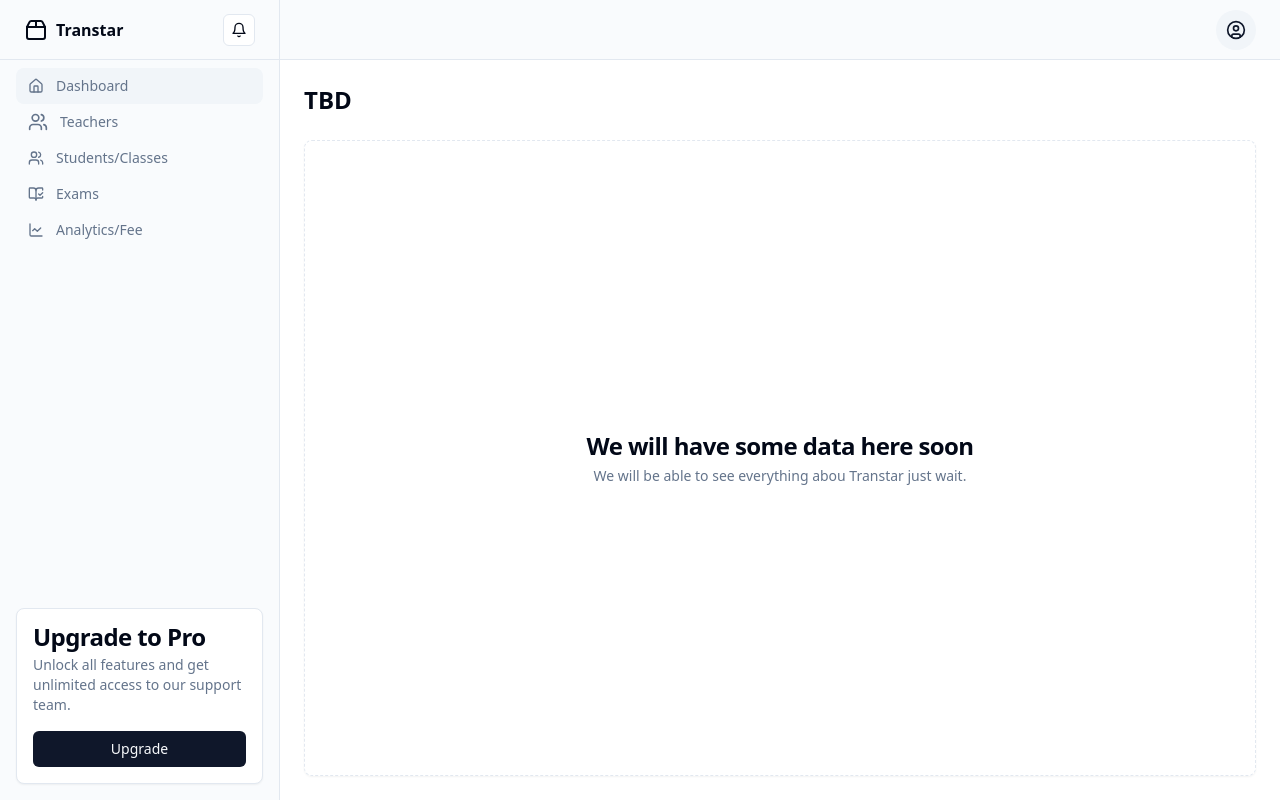
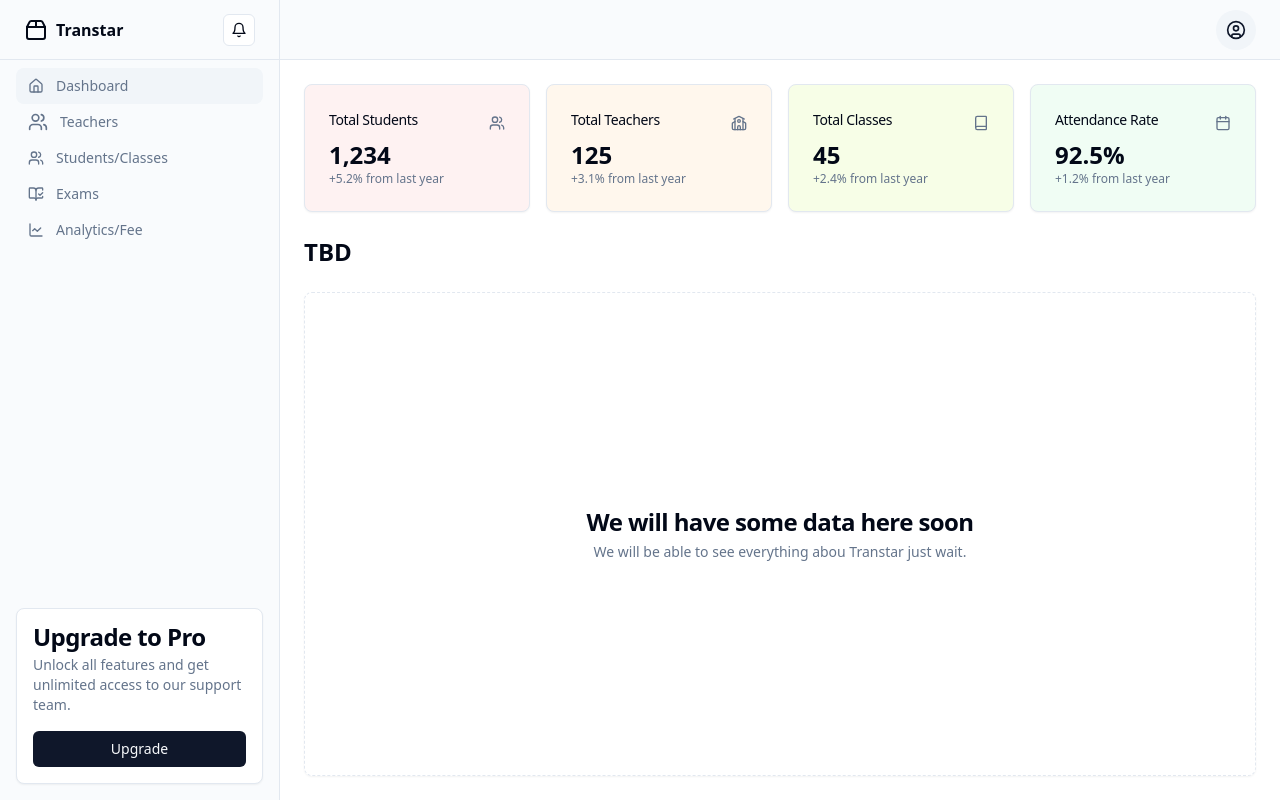
Before and after one commit to NaftaliHolland/Apollo, a React (Vite) app in the folder client/apollo/: page /dashboard in a window 1280 px wide. Built offline with nearby package versions, Linux system fonts and the light colour scheme; sample sign-in values are in the browser's storage.

Commit message:
Added some dashboard components

```diff
--- a/client/apollo/src/pages/Dashboard.jsx
+++ b/client/apollo/src/pages/Dashboard.jsx
@@ -1,43 +1,65 @@
-//import Link from "next/link"
-import { Link, useNavigate } from 'react-router-dom'
-import {
-  Bell,
-  CircleUser,
-  Home,
-  LineChart,
-  Menu,
-  Package,
-  Package2,
-  Search,
-  ShoppingCart,
-  Users,
-  BookOpenCheck,
-} from "lucide-react"
-
-import { Badge } from "@/components/ui/badge"
-import { Button } from "@/components/ui/button"
 import {
   Card,
   CardContent,
   CardDescription,
+  CardFooter,
   CardHeader,
   CardTitle,
 } from "@/components/ui/card"
+import Layout from "@/components/layouts/Layout"
 import {
-  DropdownMenu,
-  DropdownMenuContent,
-  DropdownMenuItem,
-  DropdownMenuLabel,
-  DropdownMenuSeparator,
-  DropdownMenuTrigger,
-} from "@/components/ui/dropdown-menu"
-import { Input } from "@/components/ui/input"
-import { Sheet, SheetContent, SheetTrigger } from "@/components/ui/sheet"
-import Layout from "@/components/layouts/Layout"
+  UsersIcon,
+  SchoolIcon,
+  BookIcon,
+  CalendarIcon,
+  BarChartIcon,
+} from "lucide-react"
 
 const Dashboard = () => {
   return (
 	  <Layout>
+	    <div className="grid gap-4 md:grid-cols-2 lg:grid-cols-4">
+            <Card className="bg-red-50">
+              <CardHeader className="flex flex-row items-center justify-between pb-2">
+                <CardTitle className="text-sm font-medium">Total Students</CardTitle>
+                <UsersIcon className="w-4 h-4 text-muted-foreground" />
+              </CardHeader>
+              <CardContent>
+                <div className="text-2xl font-bold">1,234</div>
+                <p className="text-xs text-muted-foreground">+5.2% from last year</p>
+              </CardContent>
+            </Card>
+            <Card className="bg-orange-50">
+              <CardHeader className="flex flex-row items-center justify-between pb-2">
+                <CardTitle className="text-sm font-medium">Total Teachers</CardTitle>
+                <SchoolIcon className="w-4 h-4 text-muted-foreground" />
+              </CardHeader>
+              <CardContent>
+                <div className="text-2xl font-bold">125</div>
+                <p className="text-xs text-muted-foreground">+3.1% from last year</p>
+              </CardContent>
+            </Card>
+            <Card className="bg-lime-50">
+              <CardHeader className="flex flex-row items-center justify-between pb-2">
+                <CardTitle className="text-sm font-medium">Total Classes</CardTitle>
+                <BookIcon className="w-4 h-4 text-muted-foreground" />
+              </CardHeader>
+              <CardContent>
+                <div className="text-2xl font-bold">45</div>
+                <p className="text-xs text-muted-foreground">+2.4% from last year</p>
+              </CardContent>
+            </Card>
+            <Card className="bg-green-50">
+              <CardHeader className="flex flex-row items-center justify-between pb-2">
+                <CardTitle className="text-sm font-medium">Attendance Rate</CardTitle>
+                <CalendarIcon className="w-4 h-4 text-muted-foreground" />
+              </CardHeader>
+              <CardContent>
+                <div className="text-2xl font-bold">92.5%</div>
+                <p className="text-xs text-muted-foreground">+1.2% from last year</p>
+              </CardContent>
+            </Card>
+         </div>
           <div className="flex items-center">
             <h1 className="text-lg font-semibold md:text-2xl">TBD</h1>
           </div>
```
